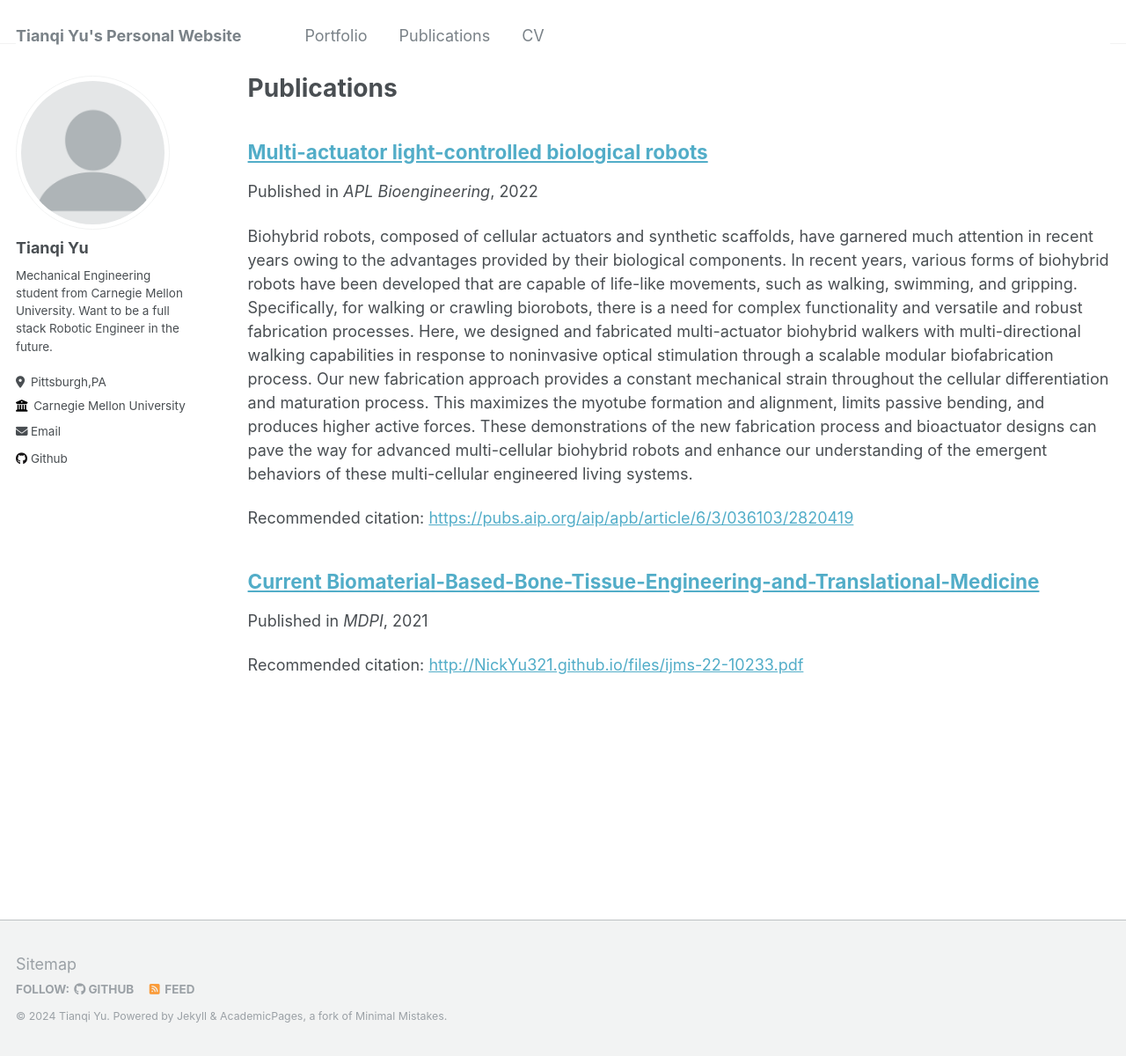
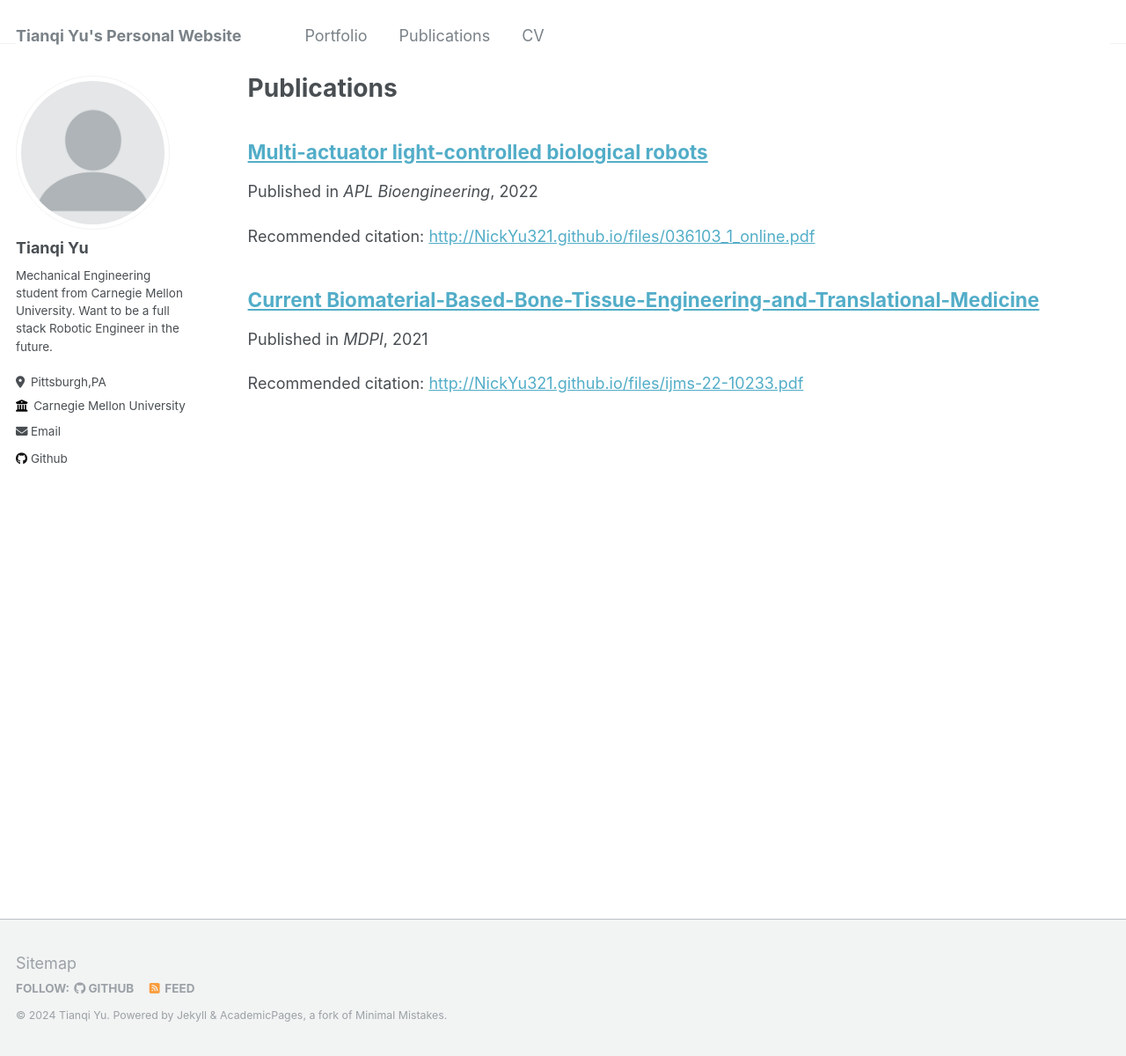
Before and after one commit to NickYu321/NickYu321.github.io, a Jekyll site: the page built from _pages/publications.md, in a window 1280 px wide and 1200 px high. Shown: the whole window at 88% size. Built offline with Jekyll 4.4.1, drawn with Linux system fonts in a browser that asks for light colours; part of the change alters nothing that is shown.

Commit message:
Update 2022-08-25-Multi-actuator light-controlled biological robots.md

```diff
--- a/_publications/2022-08-25-Multi-actuator light-controlled biological robots.md
+++ b/_publications/2022-08-25-Multi-actuator light-controlled biological robots.md
@@ -1,10 +1,11 @@
 ---
 title: "Multi-actuator light-controlled biological robots"
 collection: publications
-permalink: /publication/036103_1_online.pdf
+permalink: /publication/2022-08-25-Multi-actuator light-controlled biological robots
+excerpt: ''
 date: 2022-8-25
 venue: 'APL Bioengineering'
-paperurl: 'https://pubs.aip.org/aip/apb/article/6/3/036103/2820419'
+paperurl: 'http://NickYu321.github.io/files/036103_1_online.pdf'
 citation: ''
 ---
 
```
